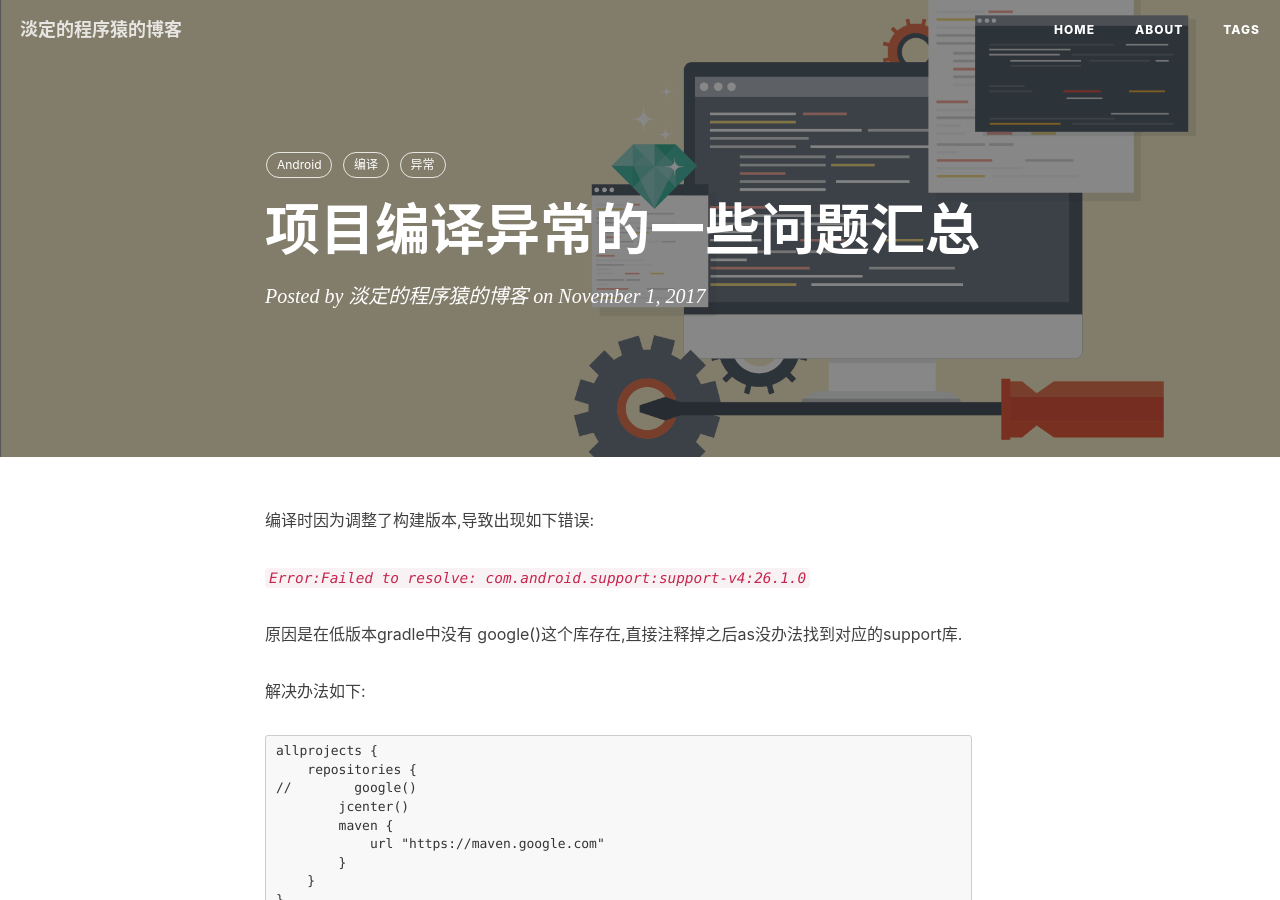
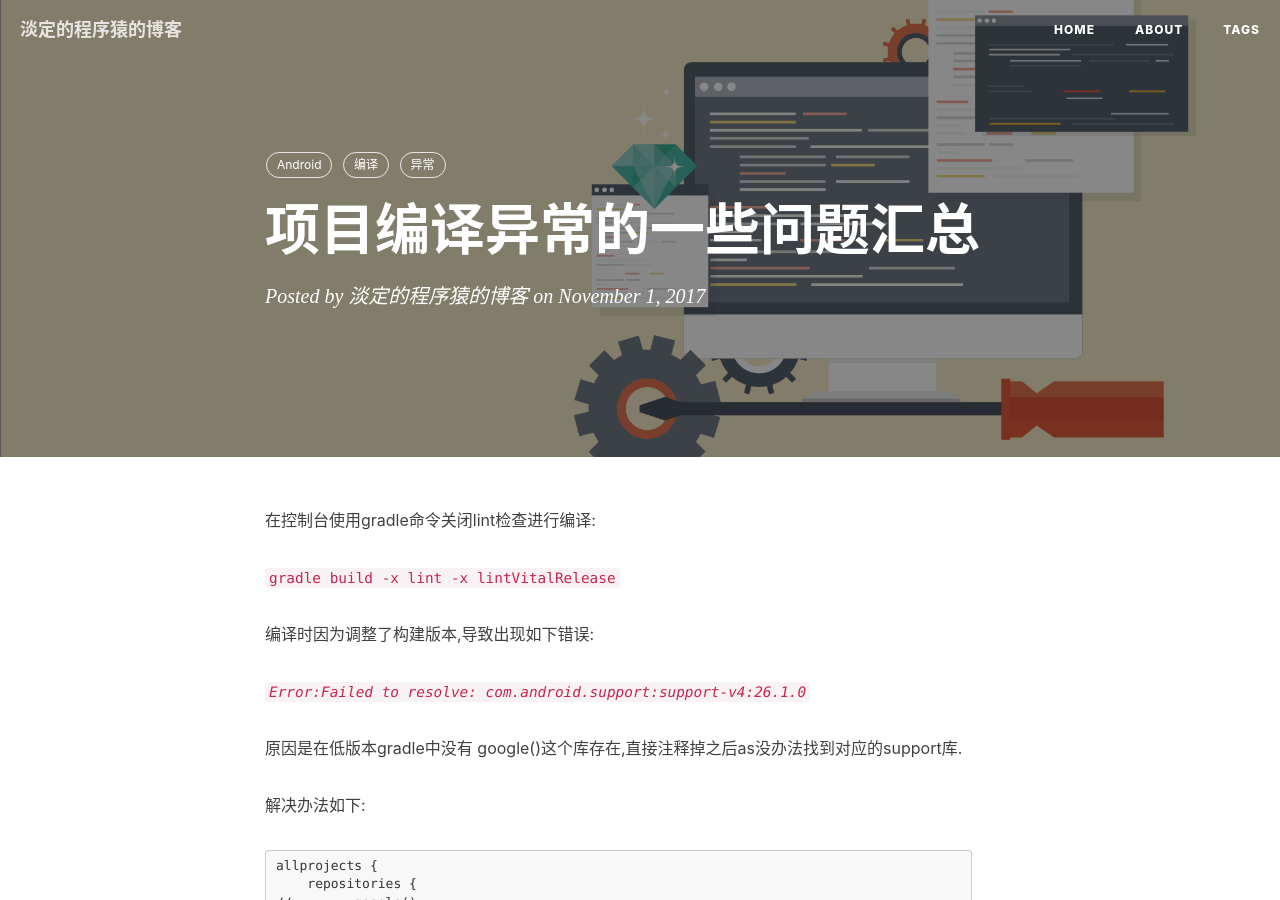
Before and after one commit to 976112643/976112643.github.io, a Jekyll site: the page built from _posts/2017-11-1-the-post-7178.md, in a window 1280 px wide and 900 px high. Built offline with Jekyll 4.4.1, drawn with Linux system fonts in a browser that asks for light colours; nearby versions of some CDN libraries; comment, search, counter and statistics services are not loaded.

Commit message:
update from Jekyller

```diff
--- a/_posts/2017-11-1-the-post-7178.md
+++ b/_posts/2017-11-1-the-post-7178.md
@@ -19,6 +19,9 @@ title: 项目编译异常的一些问题汇总
 
 
 
+在控制台使用gradle命令关闭lint检查进行编译:
+
+`gradle build -x lint -x lintVitalRelease`
 
 编译时因为调整了构建版本,导致出现如下错误:
 
```
Also changed, not shown: other parts of _posts/2017-11-1-the-post-7178.md (+1 -1 lines).
